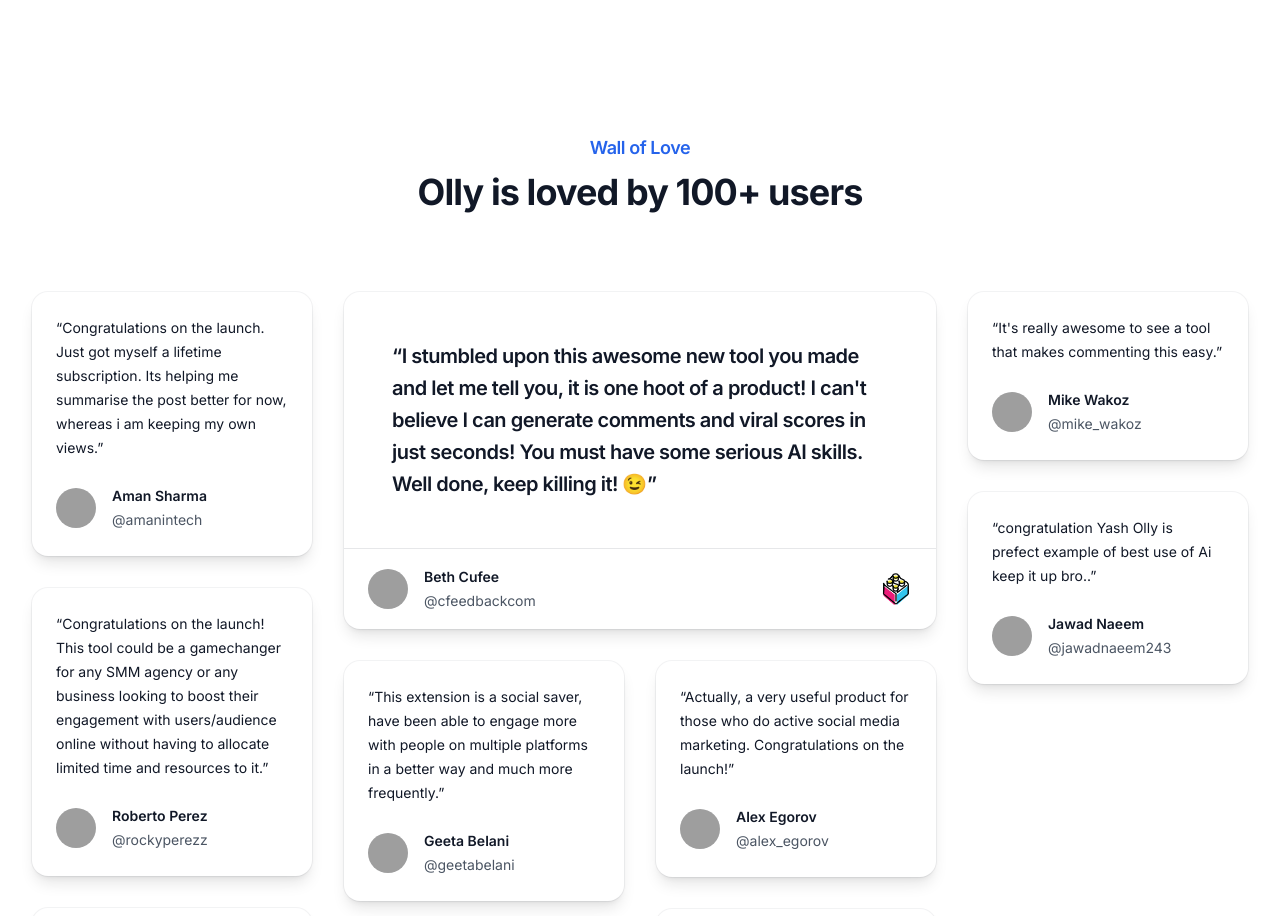
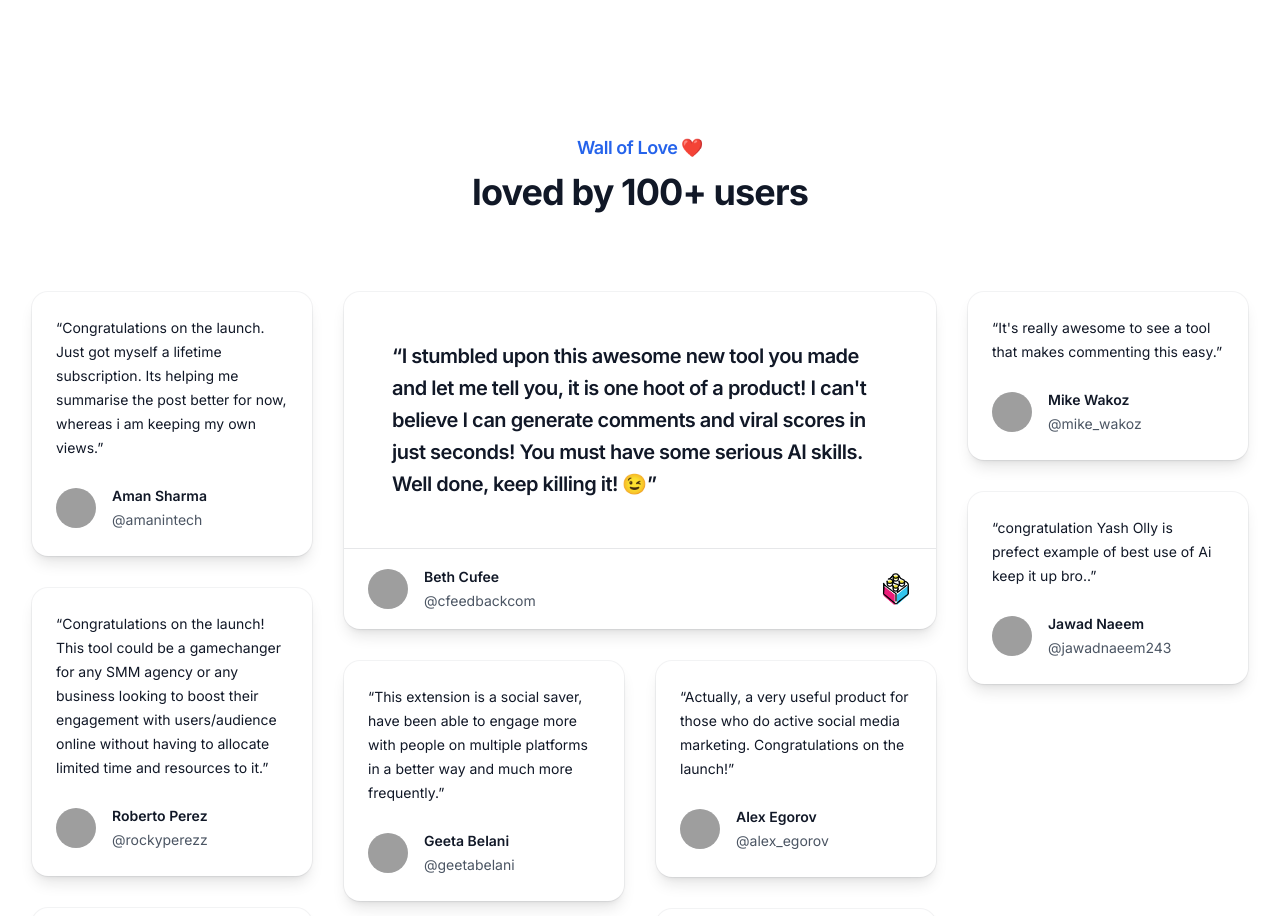
Before and after one commit to whyashthakker/Tabslap, a Next.js app: page / in a window 1280 px wide. Shown: the part 1500-2416 px from the top of the page. Built offline with nearby package versions, Linux system fonts and the light colour scheme; grey boxes are pictures that could not be loaded.

Commit message:
updated posthog

```diff
--- a/app/(marketing)/_components/cta-buttons.tsx
+++ b/app/(marketing)/_components/cta-buttons.tsx
@@ -2,10 +2,10 @@
 
 import { ChromeIcon, GithubIcon, Heart } from "lucide-react";
 import { Button } from "@/components/Button";
-// import { usePostHog } from "posthog-js/react";
+import { usePostHog } from "posthog-js/react";
 
 export function CTAButtons() {
-//   const posthog = usePostHog();
+  const posthog = usePostHog();
 
   return (
     <div className="mt-10 grid items-center justify-center gap-x-6 gap-y-2 sm:flex mb-2">
@@ -14,9 +14,9 @@
         color="white"
         className="shadow-lg shadow-teal-500/50"
         link={{ href: "https://chromewebstore.google.com/detail/olly-social-media-sidekic/ofjpapfmglfjdhmadpegoeifocomaeje", target: "_blank"}}
-        // onClick={() => {
-        //   posthog.capture("Clicked Get Started");
-        // }}
+        onClick={() => {
+          posthog.capture("Clicked Get Started");
+        }}
       >
         <ChromeIcon className="mr-2 h-4 w-4" />
         Add Olly to Chrome
@@ -24,9 +24,9 @@
       <Button
         size="2xl"
         link={{ href: "https://safegpt.lemonsqueezy.com/checkout/buy/ccbea37a-e676-45b7-8052-e2f45c0210ca", target: "_blank" }}
-        // onClick={() => {
-        //   posthog.capture("Clicked Star on Github", {});
-        // }}
+        onClick={() => {
+          posthog.capture("Clicked Buy Now", {});
+        }}
         className="bg-gradient-to-r from-indigo-500 via-purple-500 to-pink-500 text-white border-0"
       >
         {/* <Heart className="mr-2 h-4 w-4 fill-red-500" /> */}
--- a/app/(marketing)/_components/navbar-1.tsx
+++ b/app/(marketing)/_components/navbar-1.tsx
@@ -3,7 +3,7 @@
 import { useState } from "react";
 import { Dialog } from "@headlessui/react";
 import Link from "next/link";
-// import { usePostHog } from "posthog-js/react";
+import { usePostHog } from "posthog-js/react";
 import { MenuIcon, XIcon } from "lucide-react";
 import Logo from "./logo-2";
 
@@ -18,7 +18,7 @@
 
 export function Header() {
   const [mobileMenuOpen, setMobileMenuOpen] = useState(false);
-//   const posthog = usePostHog();
+  const posthog = usePostHog();
 
   return (
     <header className="absolute inset-x-0 top-0 z-50">
--- a/app/(marketing)/_components/testimonials.tsx
+++ b/app/(marketing)/_components/testimonials.tsx
@@ -134,10 +134,10 @@
       <div className="mx-auto max-w-7xl px-6 lg:px-8">
         <div className="mx-auto max-w-xl text-center">
           <h2 className="text-lg font-semibold leading-8 tracking-tight text-blue-600">
-            Wall of Love
+            Wall of Love ❤️
           </h2>
           <p className="mt-2 text-3xl font-bold tracking-tight text-gray-900 sm:text-4xl">
-            Olly is loved by 100+ users
+            loved by 100+ users
           </p>
         </div>
         <div className="mx-auto mt-16 grid max-w-2xl grid-cols-1 grid-rows-1 gap-8 text-sm leading-6 text-gray-900 sm:mt-20 sm:grid-cols-2 xl:mx-0 xl:max-w-none xl:grid-flow-col xl:grid-cols-4">
--- a/app/(marketing)/_components/video-demo.tsx
+++ b/app/(marketing)/_components/video-demo.tsx
@@ -1,12 +1,12 @@
 "use client";
 
 import { PlayIcon } from "lucide-react";
-// import { usePostHog } from "posthog-js/react";
+import { usePostHog } from "posthog-js/react";
 import { Modal, useModal } from "@/components/modal";
 
 export function VideoDemo() {
   const { isModalOpen, openModal, closeModal } = useModal();
-//   const posthog = usePostHog();
+  const posthog = usePostHog();
 
   return (
     <>
@@ -14,7 +14,7 @@
         className="group absolute inset-0 flex cursor-pointer items-center justify-center duration-500 hover:bg-white hover:bg-opacity-30 lg:rounded-2xl shadow-lg shadow-teal-500/50"
         onClick={() => {
           openModal();
-          // posthog.capture("Landing Page Video Clicked");
+          posthog.capture("Landing Page Video Clicked");
         }}
       >
         <div className="inline-flex h-16 w-16 animate-pulse items-center justify-center rounded-full bg-blue-400 text-slate-50 shadow-lg transition-transform focus-visible:outline-none focus-visible:ring-1 focus-visible:ring-slate-950 disabled:pointer-events-none disabled:opacity-50 group-hover:scale-125 dark:bg-slate-50 dark:text-slate-900 dark:hover:bg-slate-50/90 dark:focus-visible:ring-slate-300">
--- a/app/layout.tsx
+++ b/app/layout.tsx
@@ -6,6 +6,8 @@
 import SmartlookScript from './(marketing)/_components/smartlook-script'
 import localFont from "next/font/local";
 // const inter = Inter({ subsets: ['latin'] })
+import { PostHogPageview, PostHogProvider } from './web/providers/PostHogProvider'
+import { Suspense } from "react";
 
 const inter = Inter({
   subsets: ["latin"],
@@ -93,8 +95,13 @@
       <body
         className={`h-full ${inter.variable} ${calFont.variable} font-sans antialiased`}
       >
-      <GoogleAnalytics ga_id="G-1551CR6XGX" />
-        {children}
+        <PostHogProvider>
+        <Suspense>
+        <PostHogPageview />
+        <GoogleAnalytics ga_id="G-1551CR6XGX" />
+          {children}
+        </Suspense>
+        </PostHogProvider>
         </body>
     </html>
   )
--- /dev/null
+++ b/app/web/providers/PostHogProvider.tsx
@@ -0,0 +1,49 @@
+"use client";
+
+import posthog from "posthog-js";
+import { PostHogProvider as PHProvider } from "posthog-js/react";
+import { usePathname, useSearchParams } from "next/navigation";
+import { useEffect } from "react";
+
+// based on: https://posthog.com/docs/libraries/next-js
+
+if (typeof window !== "undefined" && process.env.NEXT_PUBLIC_POSTHOG_KEY) {
+  posthog.init(process.env.NEXT_PUBLIC_POSTHOG_KEY, {
+    // https://posthog.com/docs/advanced/proxy/nextjs
+    api_host: `${window.location.origin}/ingest`,
+    capture_pageview: false, // Disable automatic pageview capture, as we capture manually
+  });
+}
+
+export function PostHogPageview(): JSX.Element {
+  const pathname = usePathname();
+  const searchParams = useSearchParams();
+
+  useEffect(() => {
+    if (pathname) {
+      let url = window.origin + pathname;
+      if (searchParams && searchParams.toString()) {
+        url = url + `?${searchParams.toString()}`;
+      }
+      posthog.capture("$pageview", {
+        $current_url: url,
+      });
+    }
+  }, [pathname, searchParams]);
+
+  return <></>;
+}
+
+// export function PostHogIdentify(): JSX.Element {
+//   const session = useSession();
+
+//   useEffect(() => {
+//     if (session?.data?.user.email) posthog.identify(session?.data?.user.email);
+//   }, [session?.data?.user.email]);
+
+//   return <></>;
+// }
+
+export function PostHogProvider({ children }: { children: React.ReactNode }) {
+  return <PHProvider client={posthog}>{children}</PHProvider>;
+}
```
Also changed, not shown: 1 other file (tests, documents, lock files or other folders).
